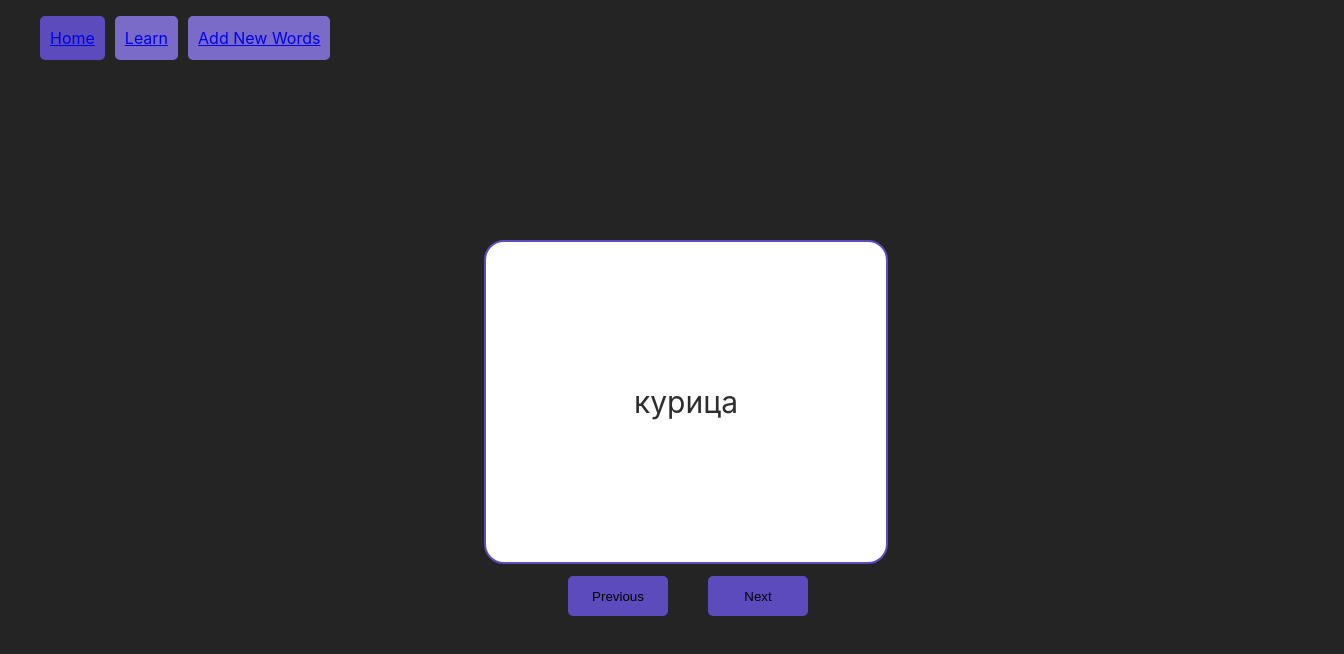
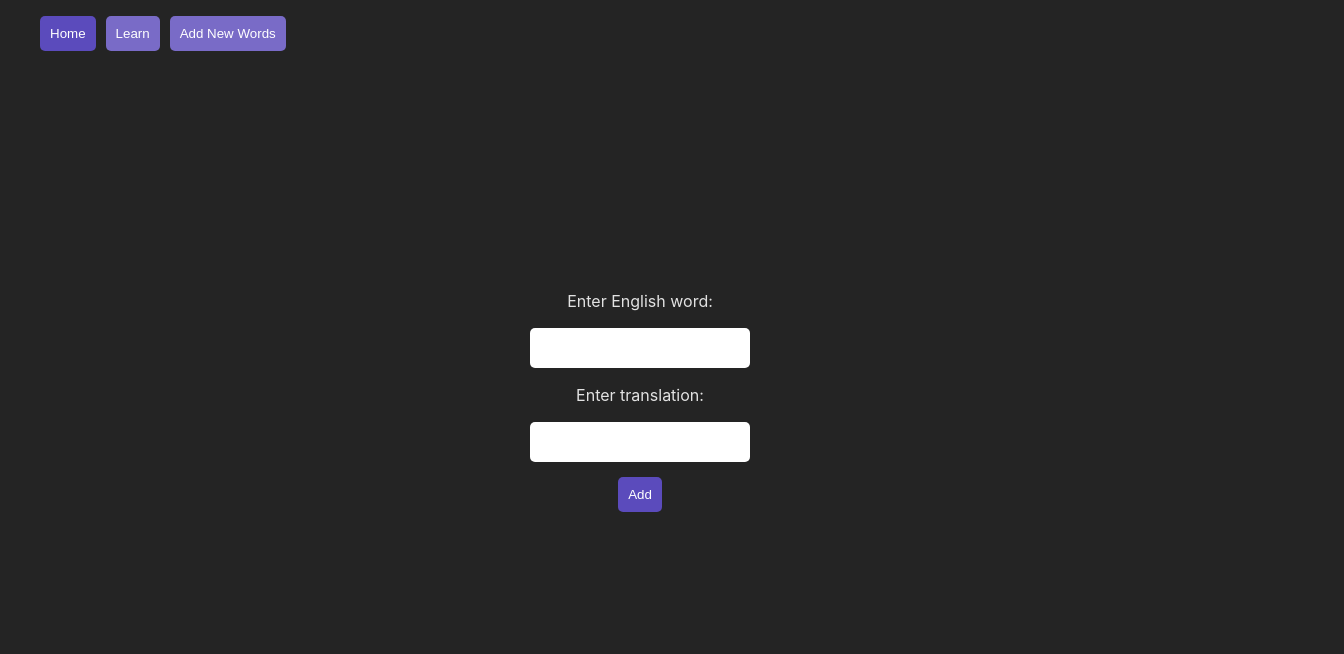
Before and after one commit to MykhailoStratan/quizlet, a React (Vite) app: page /add-new-words in a window 1280 px wide. Shown: the top 654 px of the page, 1344 px wide, since content can reach past the window. Built offline with nearby package versions, Linux system fonts and the light colour scheme.

Commit message:
main: added form component AddCard, code style fixes

```diff
--- a/package.json
+++ b/package.json
@@ -11,11 +11,13 @@
   "dependencies": {
     "react": "^18.2.0",
     "react-dom": "^18.2.0",
-    "react-router-dom": "^6.6.2"
+    "react-router-dom": "^6.6.2",
+    "uuid": "^9.0.0"
   },
   "devDependencies": {
     "@types/react": "^18.0.6",
     "@types/react-dom": "^18.0.9",
+    "@types/uuid": "^9.0.0",
     "@vitejs/plugin-react": "^3.0.0",
     "sass": "^1.57.1",
     "typescript": "^4.9.3",
--- a/src/App.tsx
+++ b/src/App.tsx
@@ -4,6 +4,7 @@ import Menu from './components/Menu/Menu';
 import { iCard } from './types/card.type';
 import CardsCarousel from './components/CardsCarousel/CardsCarousel';
 import { Route, BrowserRouter as Router, Routes } from 'react-router-dom';
+import AddCard from './components/AddCard/AddCard';
 
 function App() {
   const cards: iCard[] = [
@@ -15,15 +16,18 @@ function App() {
   ];
   const menu = ['Home', 'Learn', 'Add New Words'];
 
+  const addCard = (card: iCard) => {
+      cards.push(card);
+  }
 
   return (
       <div className="App">
           <Router>
-              <Menu menuOptions={menu}></Menu>
+              <Menu menuOptions={ menu }></Menu>
               <Routes>
-                  <Route path="/home" element={<div style={{fontSize: "100px"}}>Welcome to Quizlet!</div>}/>
-                  <Route path="/learn" element={<CardsCarousel cards={cards}/>} />
-                  <Route path="/add-new-words" element={<CardsCarousel cards={cards}/>} />
+                  <Route path="/home" element={ <div style={{ fontSize: "100px" }}>Welcome to Quizlet!</div> }/>
+                  <Route path="/learn" element={ <CardsCarousel cards={ cards }/> } />
+                  <Route path="/add-new-words" element={ <AddCard onFormSubmit={ addCard }/> } />
               </Routes>
           </Router>
       </div>
--- /dev/null
+++ b/src/components/AddCard/AddCard.scss
@@ -0,0 +1,18 @@
+label, input {
+  display: block;
+  margin-bottom: 15px;
+}
+
+input {
+  background-color: white;
+  border: transparent;
+  border-radius: 5px;
+  height: 20px;
+  width: 200px;
+  color: black;
+  padding: 10px;
+
+  &:focus {
+    outline: none;
+  }
+}
--- /dev/null
+++ b/src/components/AddCard/AddCard.tsx
@@ -0,0 +1,41 @@
+import React, { FC, useState } from 'react';
+import { v4 as uuid } from 'uuid';
+import { iCard } from '../../types/card.type';
+import Button from '../UI/Button/Button';
+import './AddCard.scss';
+
+interface FormElements extends HTMLFormControlsCollection {
+    word: HTMLInputElement;
+    translation: HTMLInputElement;
+}
+interface AddCardFormElement extends HTMLFormElement {
+    readonly elements: FormElements;
+}
+
+type AddCardProps = {
+    onFormSubmit: (object: iCard) => void;
+}
+
+const AddCard: FC<AddCardProps> = ({onFormSubmit}) => {
+    const handleSubmit = (event: React.FormEvent<AddCardFormElement>) => {
+        event.preventDefault();
+        const {word, translation} = event.currentTarget;
+        onFormSubmit({
+            word: word.value,
+            translation: translation.value,
+            id: uuid()
+        });
+    }
+
+    return(
+        <form onSubmit={ handleSubmit }>
+            <label htmlFor="word">Enter English word:</label>
+            <input id="word" type="text" />
+            <label htmlFor="translation">Enter translation:</label>
+            <input id="translation" type="text" />
+            <Button>Add</Button>
+        </form>
+    );
+}
+
+export default AddCard;
--- a/src/components/Card/Card.tsx
+++ b/src/components/Card/Card.tsx
@@ -1,13 +1,18 @@
-import { FC, useState } from 'react';
+import { FC, useEffect, useState } from 'react';
 import './Card.scss';
 import { iCard } from '../../types/card.type';
 
 interface CardProps extends iCard {
     cardStyle: string;
+    children?: any;
 }
 
-const Card: FC<CardProps> = ({ id, word, translation , cardStyle, children }) =>  {
-    const [flipped, setFlipped] = useState(false);
+const Card: FC<CardProps> = ({ id, word, translation , cardStyle='', children }) =>  {
+    const [flipped, setFlipped] = useState(true);
+
+    useEffect(() => {
+        setFlipped(true);
+    }, []);
 
     const flipCard = () => {
         setFlipped(!flipped);
--- a/src/components/CardsCarousel/CardsCarousel.scss
+++ b/src/components/CardsCarousel/CardsCarousel.scss
@@ -13,21 +13,19 @@
   height: 22rem;
 }
 
-.carousel-btn {
+.btn-carousel {
   width: 100px;
   height: 40px;
   position: absolute;
   top: 105%;
-  border: 1px solid transparent;
   border-radius: 5px;
-}
-
-.prev {
-  left: 20%;
   background-color: #5B4BBC;
 }
 
-.next {
+.btn-prev {
+  left: 20%;
+}
+
+.btn-next {
   right: 20%;
-  background-color: #5B4BBC;
 }
--- a/src/components/CardsCarousel/CardsCarousel.tsx
+++ b/src/components/CardsCarousel/CardsCarousel.tsx
@@ -34,7 +34,7 @@ const CardsCarousel: FC<{cards: iCard[]}> = ({ cards }) => {
         <>
             <div
                 className="carousel"
-                onKeyDown={handleKeyDown}
+                onKeyDown={ handleKeyDown }
                 tabIndex={0}
             >
                 <div className="card-container">
@@ -45,22 +45,19 @@ const CardsCarousel: FC<{cards: iCard[]}> = ({ cards }) => {
                                 ? "activeCard"
                                 : "prevCard";
                         if (position === "activeCard") {
-                            return <div key={card.id}>
-                                    <Card {...card} cardStyle={position} key={card.id}>
-                                        <Button className="carousel-btn prev" onClick={slideLeft} ref={prevBtn}>Previous</Button>
-                                        <Button className="carousel-btn next" onClick={slideRight} ref={nextBtn}>Next</Button>
+                            return <div key={ card.id }>
+                                    <Card { ...card } cardStyle={ position } key={ card.id }>
+                                        <Button className="btn-carousel btn-prev" onClick={ slideLeft } ref={ prevBtn }>Previous</Button>
+                                        <Button className="btn-carousel btn-next" onClick={ slideRight } ref={ nextBtn }>Next</Button>
                                     </Card>
                                 </div>
                         } else {
-                            return <Card {...card} cardStyle={position} key={card.id}></Card>
+                            return <Card {...card} cardStyle={ position } key={ card.id }></Card>
                         }
                     }) }
                 </div>
-
             </div>
-
         </>
-
     );
 }
 
--- a/src/components/Menu/Menu.scss
+++ b/src/components/Menu/Menu.scss
@@ -1,4 +1,4 @@
-div .menu {
+.menu {
   position: absolute;
   top: 0px;
   left: 0px;
@@ -7,9 +7,12 @@ div .menu {
     li {
       display: inline-block;
       list-style: none;
+
+      .menu-option {
         margin-right: 10px;
         padding: 10px;
         background-color: #5B4BBC;
+        border: transparent;
         border-radius: 5px;
 
         &.active {
@@ -18,3 +21,4 @@ div .menu {
       }
     }
   }
+}
--- a/src/components/Menu/Menu.tsx
+++ b/src/components/Menu/Menu.tsx
@@ -1,6 +1,7 @@
 import { FC, useState } from 'react';
 import './Menu.scss';
 import { Link } from 'react-router-dom';
+import Button from '../UI/Button/Button';
 
 type MenuProps = {
     menuOptions: string[];
@@ -16,7 +17,7 @@ const Menu: FC<MenuProps> = ({ menuOptions }) => {
     const [activeMenuId, setActiveMenuId] = useState(0);
 
     const menuOptionClass = (id: number) => {
-        return id === activeMenuId ? '' : 'active';
+        return id === activeMenuId ? 'menu-option' : 'menu-option active';
     };
     const menuClick = (id: number) => {
         setActiveMenuId(id);
@@ -26,12 +27,19 @@ const Menu: FC<MenuProps> = ({ menuOptions }) => {
         <div className="menu">
             <ul>
                 {menu.map(option => {
-                    return <li
-                        key={ option.id }
-                        id={ option.id.toString() }
-                        className={ menuOptionClass(option.id) }
-                        onClick={ () => menuClick(option.id) }
-                    ><Link to={'/'+option.name.toLowerCase().replaceAll(' ', '-')}>{ option.name }</Link></li>
+                    return <Link
+                        to={'/' + option.name.toLowerCase().replaceAll(' ', '-')}
+                        key={option.id}
+                    >
+                        <li
+                            key={ option.id }
+                            id={ option.id.toString() }
+                        ><Button
+                            className={ menuOptionClass(option.id) }
+                            onClick={ () => menuClick(option.id) }
+                        >{ option.name }</Button>
+                        </li>
+                    </Link>
                 })}
             </ul>
         </div>
--- a/src/components/UI/Button/Button.scss
+++ b/src/components/UI/Button/Button.scss
@@ -1,7 +1,8 @@
 .default-btn {
   display: inline-block;
-  margin-right: 10px;
   padding: 10px;
   background-color: #5B4BBC;
   border-radius: 5px;
+  border: transparent;
+  color: white;
 }
--- a/src/components/UI/Button/Button.tsx
+++ b/src/components/UI/Button/Button.tsx
@@ -1,12 +1,15 @@
 import React, { FC } from 'react';
+import './Button.scss';
 
 type ButtonProps = {
-    className: string;
-    onClick: () => void;
+    className?: string;
+    onClick?: () => void;
+    children?: any;
+    ref?: any;
 }
 
-const Button: FC<ButtonProps> = React.forwardRef(({ children, className, onClick }, ref) => {
-    return <button className={className} onClick={onClick}>{children}</button>;
+const Button: FC<ButtonProps> = React.forwardRef(({ children, className='', onClick }, ref) => {
+    return <button className={ `default-btn ${className}` } onClick={ onClick }>{children}</button>;
 })
 
 export default Button;
```
Also changed, not shown: 1 other file (tests, documents, lock files or other folders). Lines whose indentation alone changed are shown as unchanged.
